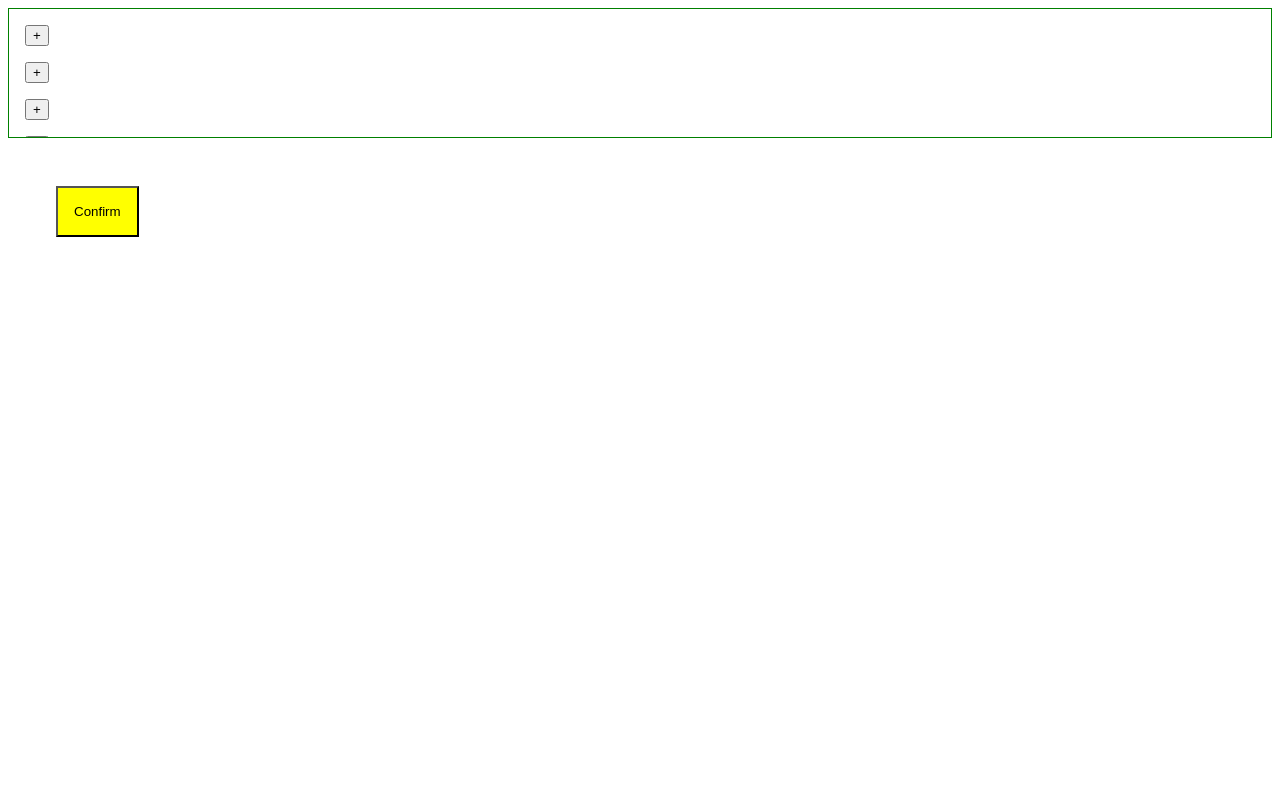
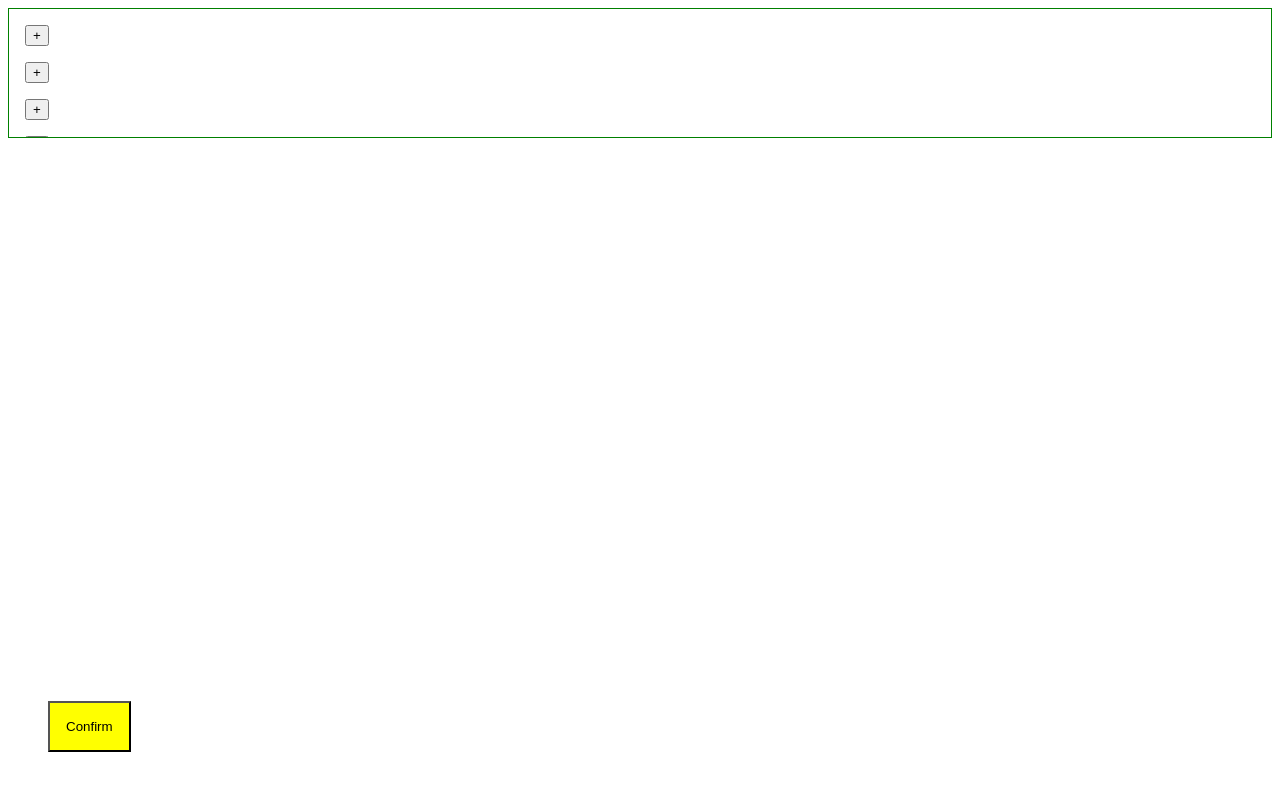
Before and after one commit to JaegerJens/testcafe-bugreport-PRDSP-3190, a website: page static/index.html in a window 1280 px wide. Drawn offline with Linux system fonts and the light colour scheme.

Commit message:
change footer to position: fixed

```diff
--- a/static/index.html
+++ b/static/index.html
@@ -19,14 +19,18 @@
             padding: 1rem;
             background-color: yellow;
         }
-        footer {
-            position: sticky;
+        .footer {
+            position: fixed;
+            z-index: 20;
+            left: 0;
+            right: 0;
             bottom: 0;
         }
     </style>
 </head>
 <body>
-    <section class="shoppinglist">
+    <form>
+        <div class="shoppinglist">
             <button class="add" type="button" id="1">+</button>
             <button class="add" type="button" id="2">+</button>
             <button class="add" type="button" id="3">+</button>
@@ -57,9 +61,10 @@
             <button class="add" type="button" id="28">+</button>
             <button class="add" type="button" id="29">+</button>
             <button class="add" type="button" id="30">+</button>
-    </section>
-    <footer>
+        </div>
+        <div class="footer">
             <button class="submit" type="submit">Confirm</button>
-    </footer>
+        </div>
+    </form>
 </body>
 </html>
```
Lines whose indentation alone changed are shown as unchanged.
